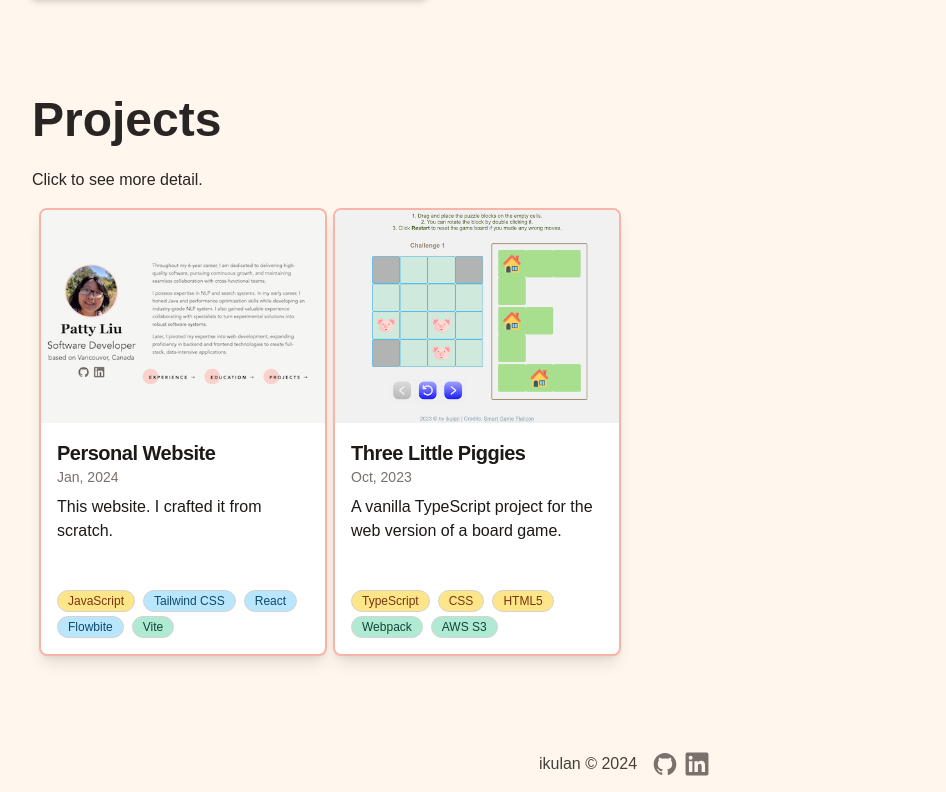
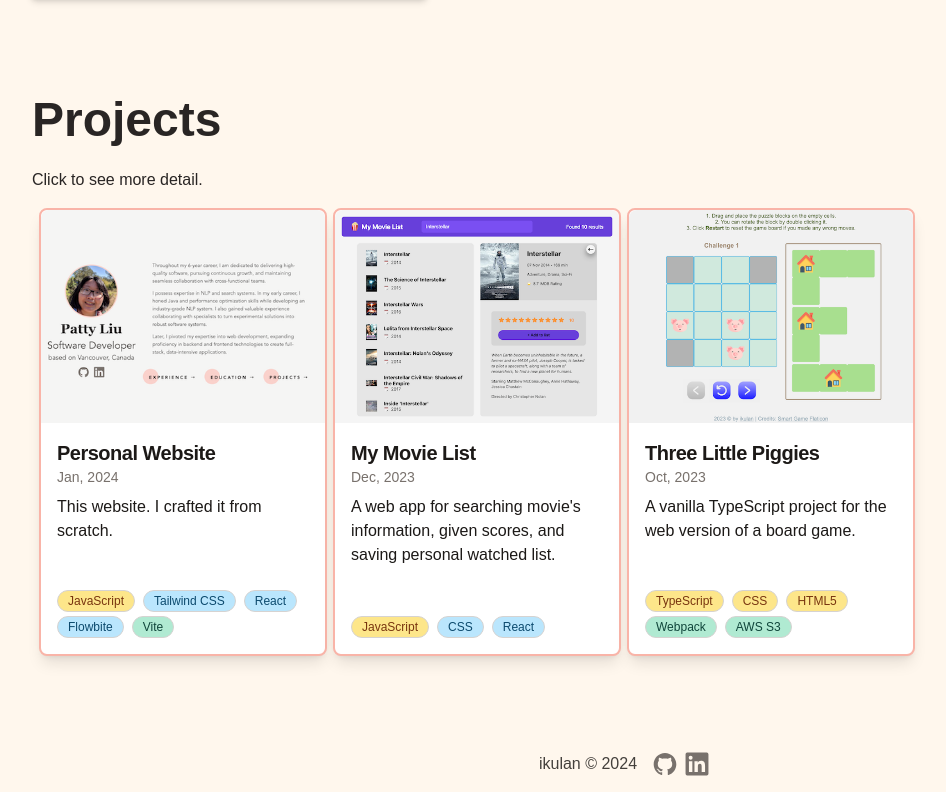
Before and after one commit to ikulan/ikulan.github.io, a React (Vite) app: page / in a window 1280 px wide. Shown: the part 1940-2732 px from the top of the page, without its empty margins (16-962 px from the left). Built offline with nearby package versions, Linux system fonts and the light colour scheme.

Commit message:
Add project info: My Movie List

```diff
--- /dev/null
+++ b/src/projects/DetailMovieList.jsx
@@ -0,0 +1,52 @@
+function DetailMovieList() {
+  return (
+    <>
+      {/* intro */}
+      <p className="modal-text">
+        This app allows users to search movies by name, see the IMDB
+        information, assign score and save the movie into personal watched list
+        in the local browser. The data is from{" "}
+        <a
+          href="https://www.omdbapi.com/"
+          className="underline hover:text-peach-600"
+          target="_blank"
+          rel="noreferrer"
+        >
+          OMDB API
+        </a>
+        . This is a practice project from the{" "}
+        <a
+          href="https://www.udemy.com/course/the-ultimate-react-course/"
+          className="underline hover:text-peach-600"
+          target="_blank"
+          rel="noreferrer"
+        >
+          React course
+        </a>{" "}
+        I took.
+      </p>
+
+      {/* learned */}
+      <h5 className="font-medium">What I have learned</h5>
+      <ul className="modal-text list-inside list-disc">
+        <li>Using useEffect to access data from APIs</li>
+        <li>Creating custom hooks to reuse logics and promote clean code</li>
+        <li>
+          Utilizing browser&apos;s local storage to persist data and improve
+          user experience
+        </li>
+      </ul>
+      <p className="modal-text">
+        Based on the course content, I explored more topics and completed the
+        following items by myself,
+      </p>
+      <ul className="modal-text list-inside list-disc">
+        <li>Refactoring for better readibility</li>
+        <li>Storing and accessing API keys as environment variables</li>
+        <li>Deployment to the live Internet environment</li>
+      </ul>
+    </>
+  );
+}
+
+export default DetailMovieList;
--- a/src/projects/Projects.jsx
+++ b/src/projects/Projects.jsx
@@ -2,6 +2,7 @@ import SectionHeader from "../components/SectionHeader";
 import ProjCard from "./ProjCard";
 import DetailWebsite from "./DetailWebsite";
 import DetailPiggies from "./DetailPiggies";
+import DetailMovieList from "./DetailMovieList";
 
 const projObjs = [
   {
@@ -21,6 +22,23 @@ const projObjs = [
     deployment: "GitHub Pages",
     siteUrl: "https://ikulan.github.io",
     githubUrl: "https://github.com/ikulan/ikulan.github.io",
+  },
+  {
+    name: "My Movie List",
+    imgUrl: "./projects/movie-list.png",
+    creationDate: "Dec, 2023",
+    description:
+      "A web app for searching movie's information, given scores, and saving personal watched list.",
+    skills: [
+      { name: "JavaScript", color: "amber" },
+      { name: "CSS", color: "sky" },
+      { name: "React", color: "sky" },
+    ],
+    detailComponent: DetailMovieList,
+    techstack: "JavaScript, React, CSS",
+    deployment: "Vercel",
+    siteUrl: "https://my-movie-list-iota.vercel.app/",
+    githubUrl: "https://github.com/ikulan/ReactProjects/tree/main/MyMovieList",
   },
   {
     name: "Three Little Piggies",
```
Also changed, not shown: public/projects/movie-list.png (added).
